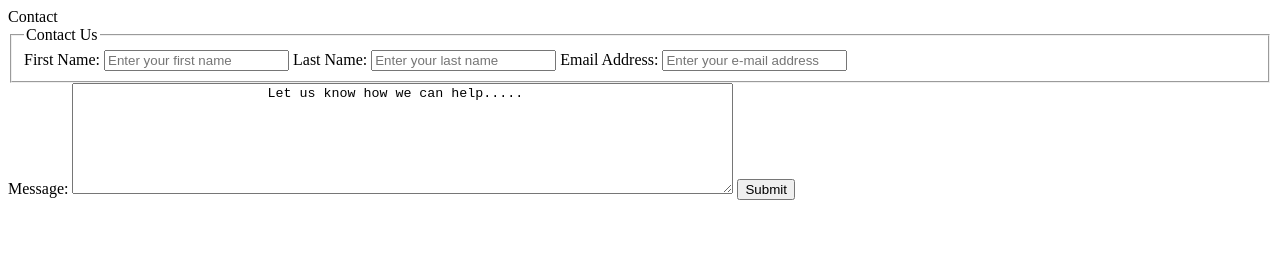
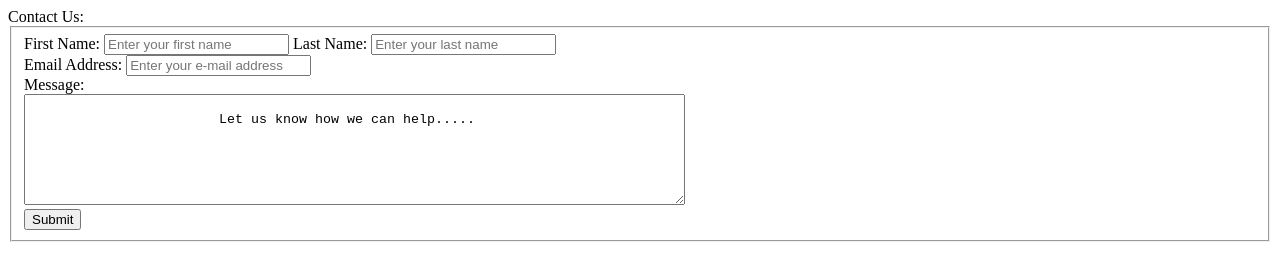
Before and after one commit to BridgitA/Project01, a plain HTML site: page contact.html in a window 1280 px wide. Drawn offline with Linux system fonts and the light colour scheme.

Commit message:
Edited the form

```diff
--- a/contact.html
+++ b/contact.html
@@ -4,21 +4,21 @@
         <title>Contact Us</title>
     </head>
     <body>
-        <header>Contact</header>
+        <header>Contact Us:</header>
         <main>
             <form>
                 <fieldset>
-                    <legend>Contact Us</legend>
                     First Name: <input name="firstName" type="text" placeholder="Enter your first name" required="required" />
-                    Last Name: <input name="lastName" type="text" placeholder="Enter your last name" />
+                    Last Name: <input name="lastName" type="text" placeholder="Enter your last name" /> <br>
                     Email Address: <input name="emailAddress" type="text" placeholder="Enter your e-mail address" required="required" />
-                </fieldset>
-                <label for="service">Message:</label>
+                    <br >
+
+                <label for="service">Message:</label> <br>
                     <textarea name="message" rows="7" cols="80" required="required">
                         Let us know how we can help.....
-                    </textarea>
+                    </textarea> <br>
                     <input type="submit" value="Submit"/>
-
+                </fieldset>
             </form>
 
         </main>
```
